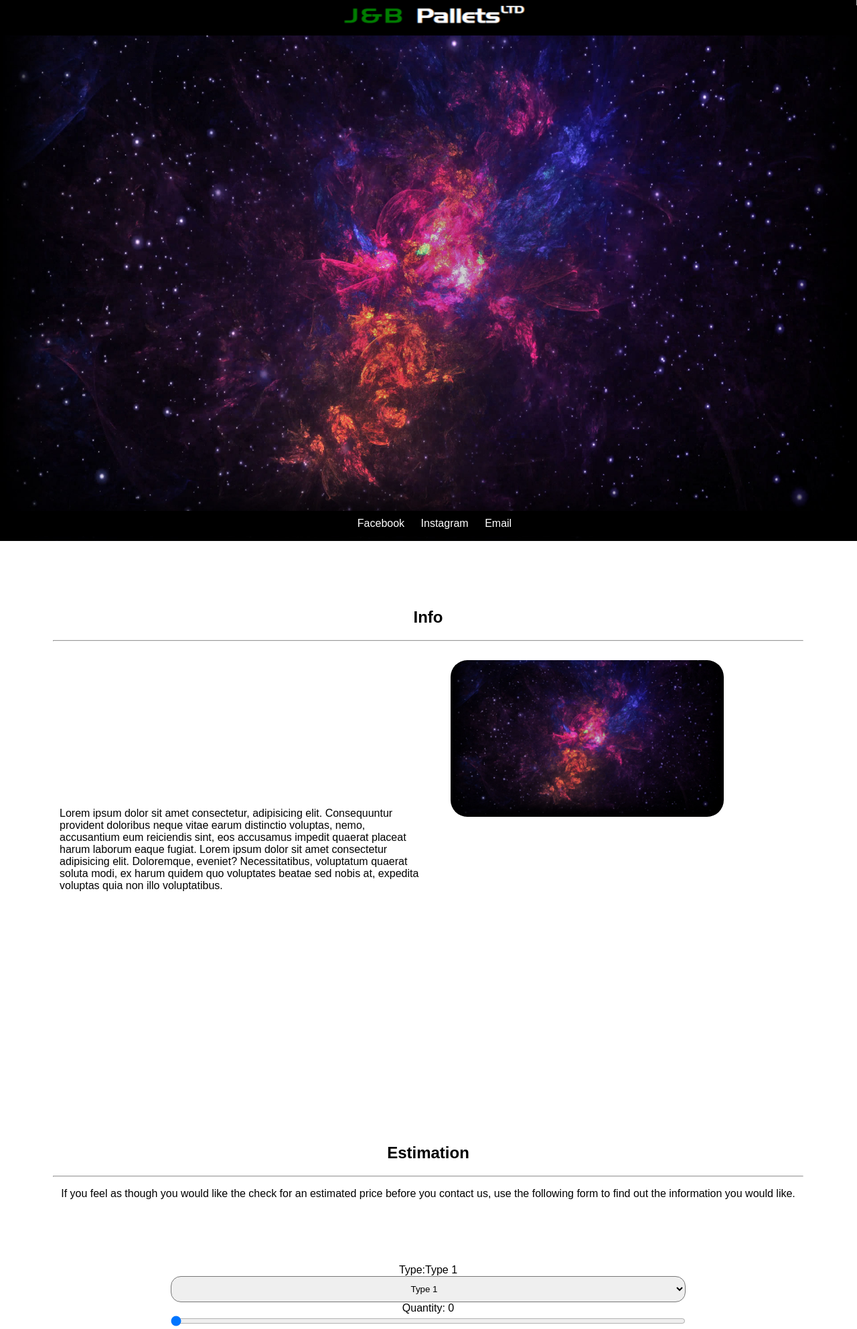
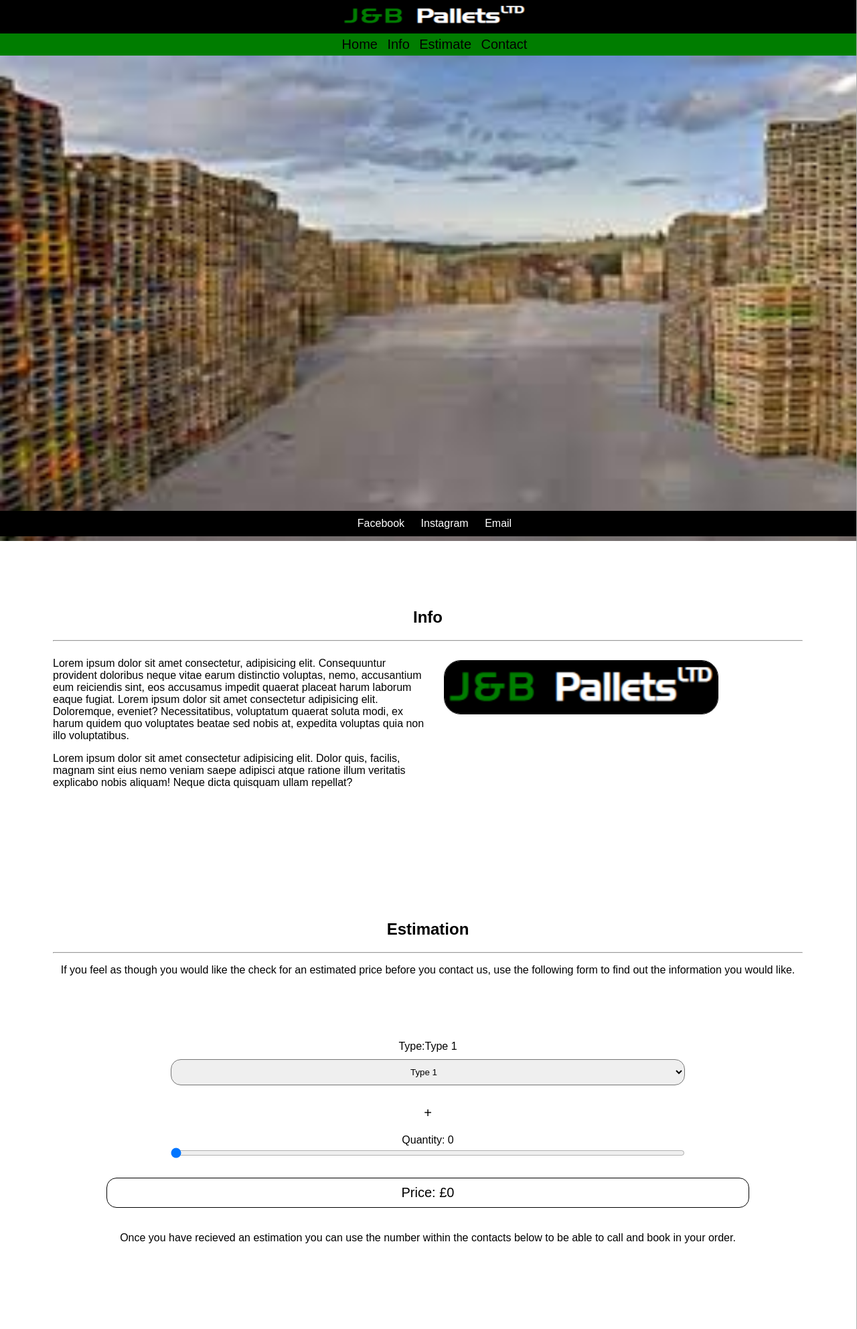
Before and after one commit to roy-finch/JBP_Website, a Flask app: page / in a window 1280 px wide. Shown: the top 1985 px of the page at 67% size. Run offline with Flask 2, Linux system fonts and the light colour scheme.

Commit message:
finalising the theme of the website and giving the page a navigation for control and filling in the white space. Also added the footer note is hidden when the scroll down is detected to save on screen space.

```diff
--- a/static/css/custom.css
+++ b/static/css/custom.css
@@ -8,6 +8,10 @@ body {
 }
 a {
     text-decoration: none;
+    color: black;
+}
+a:hover {
+    background-color: white;
     color: black;
 }
 .skel {
--- a/static/js/base.js
+++ b/static/js/base.js
@@ -18,8 +18,11 @@ function qUpdate() {
 
 function scrollUpdate(e) {
     var scroll = this.oldScroll > this.scrollY
+
     if (this.oldScroll > this.scrollY) {
+        document.getElementById("footer").style.visibility = "visible";
     } else if (this.oldScroll < this.scrollY) {
+        document.getElementById("footer").style.visibility = "hidden";
     }
 
     if (this.scrollY >= 0 && this.scrollY < 600) {
@@ -31,5 +34,6 @@ function scrollUpdate(e) {
     }  else if (this.scrollY >= 1800) {
         document.title = "J&B Pallets | Contact Us"
     }
+
     this.oldScroll = this.scrollY;
 }
--- a/templates/base.html
+++ b/templates/base.html
@@ -11,19 +11,27 @@
     <script src="{{ url_for('static', filename='js/base.js') }}"></script>
 </head>
 <body onscroll="scrollUpdate()">
-    <div class="w-100vw position-fixed topN-1px leftN-1px t-indent-20px bg-color-black t-align-center">
+    <div id="header" class="w-100vw position-fixed topN-1px leftN-1px t-indent-20px bg-color-black t-align-center">
         <div class="p-5px">
-            <a href=""><img class="w-22per h-40px" src="{{ url_for('static', filename='img/logo2.PNG') }}"></a>
+            <img class="w-22per h-40px" src="{{ url_for('static', filename='img/logo2.PNG') }}">
             <!-- <output id="s" class="color-white"></output> -->
         </div>
     </div>
+    <div id="header" class="w-100vw position-fixed top-50px leftN-1px t-indent-20px bg-color-green t-align-center">
+        <div class="p-5px">
+            <a class="p-5px f-size-20px" href="#home">Home</a>
+            <a class="p-5px f-size-20px" href="#info">Info</a>
+            <a class="p-5px f-size-20px" href="#estimate">Estimate</a>
+            <a class="p-5px f-size-20px" href="#contact">Contact</a>
+        </div>
+    </div>
 
-    <div class="position-absolute z-index-2 leftN-1px">
+    <div class="position-absolute w-100vw z-index-2 leftN-1px">
         {% block content %}
         {% endblock %}
     </div>
 
-    <div class="w-100vw position-fixed bottomN-1px leftN-1px t-indent-20px bg-color-black t-align-center">
+    <div id="footer" class="w-100vw position-fixed bottomN-1px leftN-1px t-indent-20px bg-color-black t-align-center">
         <div class="p-10px">
             <!-- <a class="color-white" href="#contact">Contact Us</a> -->
             <!-- <span class="color-white p-10px">Phone Number: 124135082357014790</span> -->
--- a/templates/index.html
+++ b/templates/index.html
@@ -1,59 +1,78 @@
 {% extends "base.html" %}
 {% block content %}
-<div class="w-100per z-index-2 h-100vh bg-color-white">
-    <img class="h-100per w-100per" src="{{ url_for('static', filename='img/temp.jpg') }}">
+<div id="home" class="w-100per z-index-2 h-100vh bg-color-white">
+    <img class="h-100per w-100per" src="{{ url_for('static', filename='img/temp_pallet_yard.jpg') }}">
 </div>
-<div class="h-100vh w-100per bg-color-white">
+<div id="info" class="h-auto w-100per bg-color-white">
     <div class="p-80px">
         <h2 class="t-align-center">Info</h2>
         <hr>
-        <div class="display-inline-flex w-49per p-10px">
+        <div class="display-inline-block w-50per vertical-align-top">
             <p>Lorem ipsum dolor sit amet consectetur, adipisicing elit. Consequuntur provident doloribus neque vitae earum distinctio voluptas, nemo, accusantium eum reiciendis sint, eos accusamus impedit quaerat placeat harum laborum eaque fugiat. Lorem ipsum dolor sit amet consectetur adipisicing elit. Doloremque, eveniet? Necessitatibus, voluptatum quaerat soluta modi, ex harum quidem quo voluptates beatae sed nobis at, expedita voluptas quia non illo voluptatibus.</p>
+            <p>Lorem ipsum dolor sit amet consectetur adipisicing elit. Dolor quis, facilis, magnam sint eius nemo veniam saepe adipisci atque ratione illum veritatis explicabo nobis aliquam! Neque dicta quisquam ullam repellat?</p>
         </div>
-        <div class="display-inline-flex w-40per">
+        <div class="display-inline-block w-40per">
             <div class="p-20px">
-                <img class="h-100per w-100per b-r-25px" src="{{ url_for('static', filename='img/temp.jpg') }}">
+                <img class="h-100per w-100per b-r-25px b-style-solid b-w-thin" src="{{ url_for('static', filename='img/logo2.PNG') }}">
             </div>
         </div>
     </div>
 </div>
-<div class="h-100vh w-100per leftN-1px bg-color-white">
+<div id="estimate" class="h-auto w-100per leftN-1px bg-color-white">
     <div class="p-80px">
         <h2 class="t-align-center">Estimation</h2>
         <hr>
         <div class="t-align-center">
             <p>If you feel as though you would like the check for an estimated price before you contact us, use the following form to find out the information you would like.</p>
         </div>
-        <form class="t-align-center p-80px">
+        <form class="t-align-center p-80px p-bottom-20px">
             <label for="type">Type:</label><output id="t">Type 1</output>
             <br>
-            <select class="w-80per p-10px b-r-15px t-align-center" id="type" oninput="qUpdate()">
+            <select class="w-80per p-10px m-10px b-r-15px t-align-center" id="type" oninput="qUpdate()">
                 <option value="Type 1">Type 1</option>
                 <option value="Type 2">Type 2</option>
                 <option value="Type 3">Type 3</option>
             </select>
-            <br>
+            <p class="t-align-center f-size-20px">+</p>
             <label for="quantity">Quantity: </label><output id="q">0</output>
             <br>
             <input id="quantity" type="range" class="w-80per" value="0" oninput="qUpdate()">
             <br>
-            <div class="p-10px m-top-50px f-size-20px b-r-15px">
+            <div class="p-10px m-top-25px f-size-20px b-style-solid b-w-thin b-r-15px">
                 <label for="price">Price: £</label><output type="" id="price">0</output>
             </div>
         </form>
+        <p class="t-align-center">Once you have recieved an estimation you can use the number within the contacts below to be able to call and book in your order.</p>
     </div>
 </div>
-<div class="h-100vh w-100per leftN-1px bg-color-white">
+<div id="contact" class="h-auto w-100per leftN-1px bg-color-white">
     <div class="p-80px">
         <h2 class="t-align-center">Contact Us</h2>
         <hr>
-        <div class="display-inline-flex w-40per">
+        <div class="display-inline-block w-40per">
             <div class="p-20px">
-                <img class="h-100per w-100per b-r-25px" src="{{ url_for('static', filename='img/temp.jpg') }}">
+                <img class="h-100per w-100per b-r-25px b-style-solid b-w-thin" src="{{ url_for('static', filename='img/temp_map.png') }}">
             </div>
         </div>
-        <div class="w-49per">
+        <div class="display-inline-block vertical-align-top p-top-40px w-45per t-align-center">
             <p>Lorem ipsum dolor sit amet consectetur, adipisicing elit. Consequuntur provident doloribus neque vitae earum distinctio voluptas, nemo, accusantium eum reiciendis sint, eos accusamus impedit quaerat placeat harum laborum eaque fugiat.</p>
+            <p>Lorem ipsum dolor sit amet consectetur, adipisicing elit. Consequuntur provident doloribus neque vitae earum distinctio voluptas, nemo, accusantium eum reiciendis sint, eos accusamus impedit quaerat placeat harum laborum eaque fugiat.</p>
+        </div>
+        <div class="display-inline-block w-45per p-left-50px">
+            <p>Below is the different ways you can contact us.</p>
+            <ul class="list-style-type-square  t-indent-10px">
+                <li>With a phone call, call 23923 48948</li>
+                <li>With a quick email - fjdso@.com</li>
+            </ul>
+        </div>
+        <div class="display-inline-block w-45per p-right-50px">
+            <p>Alternatively take a look at our social media.</p>
+            <p>Facebook</p>
+            <p>Instagram</p>
+            <!-- <ul class="list-style-type-none  t-indent-10px">
+                <li>Facebook</li>
+                <li>Instagram</li>
+            </ul> -->
         </div>
     </div>
 </div>
```
Also changed, not shown: static/img/temp.jpg (deleted), static/img/temp_map.png (added), static/img/temp_pallet_yard.jpg (added).
